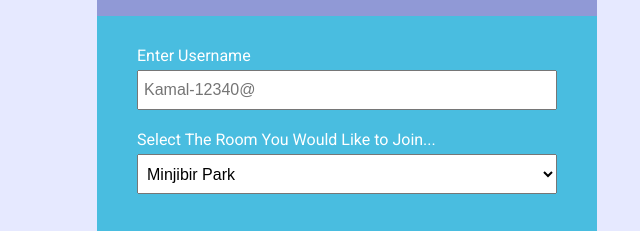
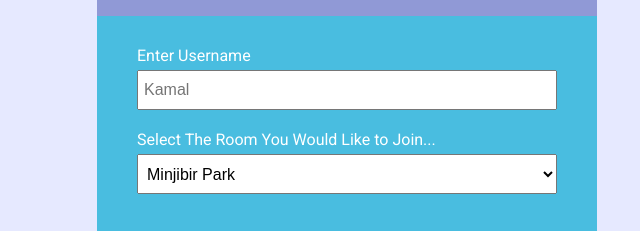
Before and after one commit to kamal-gith/kooshie, a website: page public/index.html in a window 1280 px wide. Shown: the part 175-406 px from the top of the page, 293-933 px from the left. Drawn offline with Linux system fonts and the light colour scheme.

Commit message:
made changes

```diff
--- a/public/index.html
+++ b/public/index.html
@@ -27,7 +27,7 @@
 							type="text"
 							name="username"
 							id="username"
-							placeholder="Kamal-12340@"
+							placeholder="Kamal"
 							required
 						/>
 					</div>
--- a/public/js/main.js
+++ b/public/js/main.js
@@ -56,7 +56,7 @@ function outputMessage(message) {
   const p = document.createElement('p');
   p.classList.add('meta');
   p.innerText = message.username;
-  p.innerHTML += `<span>${message.time}</span>`;
+  p.innerHTML += `<span> ${message.time} </span>`;
   div.appendChild(p);
   const para = document.createElement('p');
   para.classList.add('text');
```
